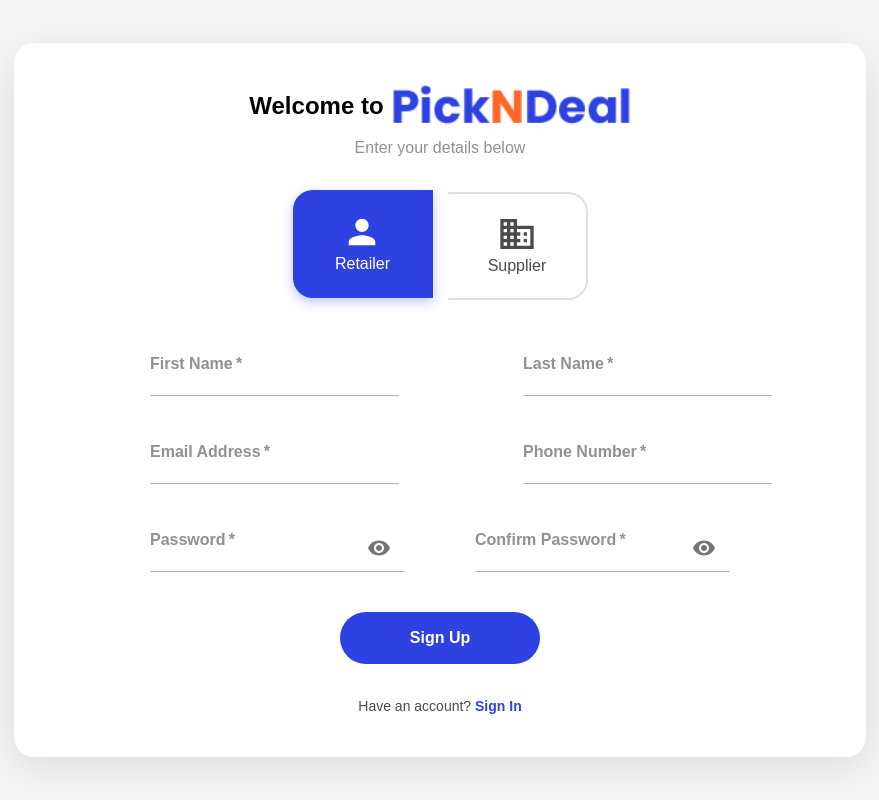
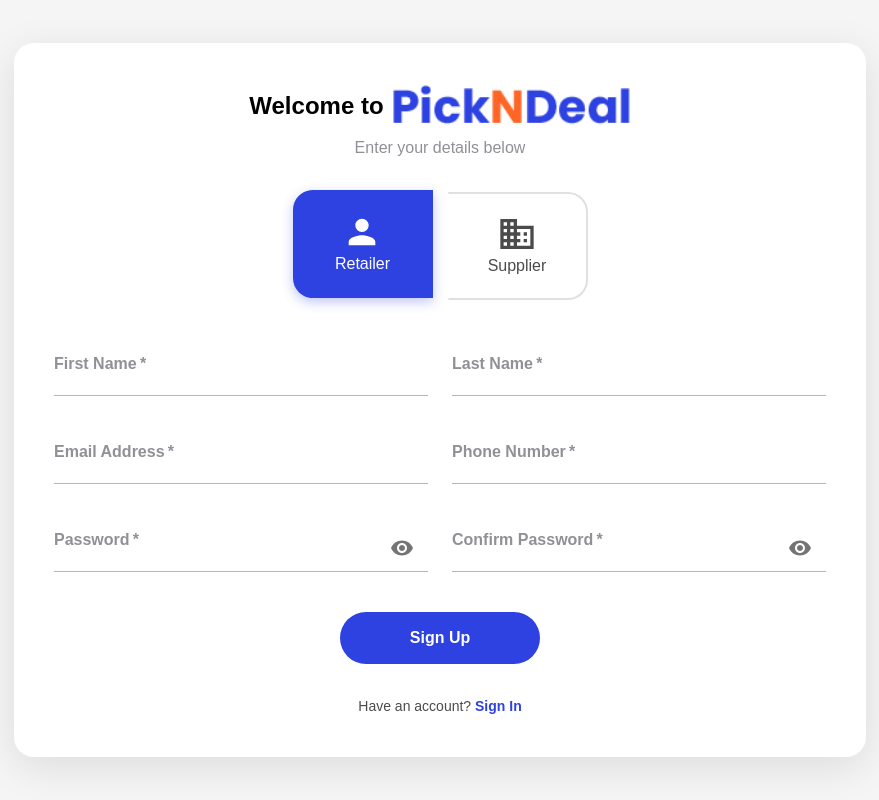
Before and after one commit to dantegr/pickndeal_frontend, a React (Vite) app: page /signup in a window 1280 px wide. Shown: the whole page, without its empty margins (200-1079 px from the left). Built offline with nearby package versions, Linux system fonts and the light colour scheme; no server answers.

Commit message:
allgned signup form

```diff
--- a/src/pages/SignUp.jsx
+++ b/src/pages/SignUp.jsx
@@ -190,41 +190,19 @@
                 onSubmit={handleSubmit}
                 sx={{
                   '& > .MuiGrid-container': {
-                    maxWidth: '580px',
+                    maxWidth: { xs: '100%', md: '760px' },
                     margin: '0 auto',
-                    '@media (min-width: 900px)': {
-                      justifyContent: 'space-between',
-                      '& > .MuiGrid-item:nth-of-type(even)': {
-                        display: 'flex',
-                        justifyContent: 'flex-end',
-                      }
-                    },
-                    '@media (max-width: 599px)': {
-                      display: 'block',
-                      maxWidth: 'none',
-                      '& > .MuiGrid-item': {
-                        maxWidth: '100%',
-                        flexBasis: '100%',
-                        paddingLeft: 0,
-                        paddingRight: 0,
-                        paddingTop: '16px',
-                      }
-                    }
                   }
                 }}
               >
-                <Grid container spacing={{ xs: 2, sm: 3 }}>
-                  <Grid
-                    item
-                    xs={12}
-                    sm={12}
-                    md={6}
-                    sx={{
-                      '@media (min-width: 900px)': {
-                        width: 'fit-content',
-                      }
-                    }}
-                  >
+                <Box
+                  sx={{
+                    display: 'grid',
+                    gap: { xs: 2, sm: 3 },
+                    gridTemplateColumns: { xs: '1fr', md: '1fr 1fr' },
+                  }}
+                >
+                  <Box>
                     <TextField
                       fullWidth
                       label="First Name"
@@ -238,26 +216,13 @@
                         sx: { fontWeight: 600 }
                       }}
                       sx={{
-                        '@media (min-width: 900px)': {
-                          width: '120.06%',
-                        },
                         '& .MuiInput-root': {
                           minHeight: '48px',
                         }
                       }}
                     />
-                  </Grid>
-                  <Grid
-                    item
-                    xs={12}
-                    sm={12}
-                    md={6}
-                    sx={{
-                      '@media (min-width: 900px)': {
-                        width: 'fit-content',
-                      }
-                    }}
-                  >
+                  </Box>
+                  <Box>
                     <TextField
                       fullWidth
                       label="Last Name"
@@ -271,26 +236,13 @@
                         sx: { fontWeight: 600 }
                       }}
                       sx={{
-                        '@media (min-width: 900px)': {
-                          width: '120.06%',
-                        },
                         '& .MuiInput-root': {
                           minHeight: '48px',
                         }
                       }}
                     />
-                  </Grid>
-                  <Grid
-                    item
-                    xs={12}
-                    sm={12}
-                    md={6}
-                    sx={{
-                      '@media (min-width: 900px)': {
-                        width: 'fit-content',
-                      }
-                    }}
-                  >
+                  </Box>
+                  <Box>
                     <TextField
                       fullWidth
                       label="Email Address"
@@ -304,26 +256,13 @@
                         sx: { fontWeight: 600 }
                       }}
                       sx={{
-                        '@media (min-width: 900px)': {
-                          width: '120.06%',
-                        },
                         '& .MuiInput-root': {
                           minHeight: '48px',
                         }
                       }}
                     />
-                  </Grid>
-                  <Grid
-                    item
-                    xs={12}
-                    sm={12}
-                    md={6}
-                    sx={{
-                      '@media (min-width: 900px)': {
-                        width: 'fit-content',
-                      }
-                    }}
-                  >
+                  </Box>
+                  <Box>
                     <TextField
                       fullWidth
                       label="Phone Number"
@@ -339,16 +278,13 @@
                         sx: { fontWeight: 600 }
                       }}
                       sx={{
-                        '@media (min-width: 900px)': {
-                          width: '120.06%',
-                        },
                         '& .MuiInput-root': {
                           minHeight: '48px',
                         }
                       }}
                     />
-                  </Grid>
-                  <Grid item xs={12} sm={12} md={6}>
+                  </Box>
+                  <Box>
                     <TextField
                       fullWidth
                       label="Password"
@@ -394,8 +330,8 @@
                         }
                       }}
                     />
-                  </Grid>
-                  <Grid item xs={12} sm={12} md={6}>
+                  </Box>
+                  <Box>
                     <TextField
                       fullWidth
                       label="Confirm Password"
@@ -441,8 +377,8 @@
                         }
                       }}
                     />
-                  </Grid>
-                </Grid>
+                  </Box>
+                </Box>
 
                 <Box sx={{ mt: 5, textAlign: 'center' }}>
                   <Button
```
